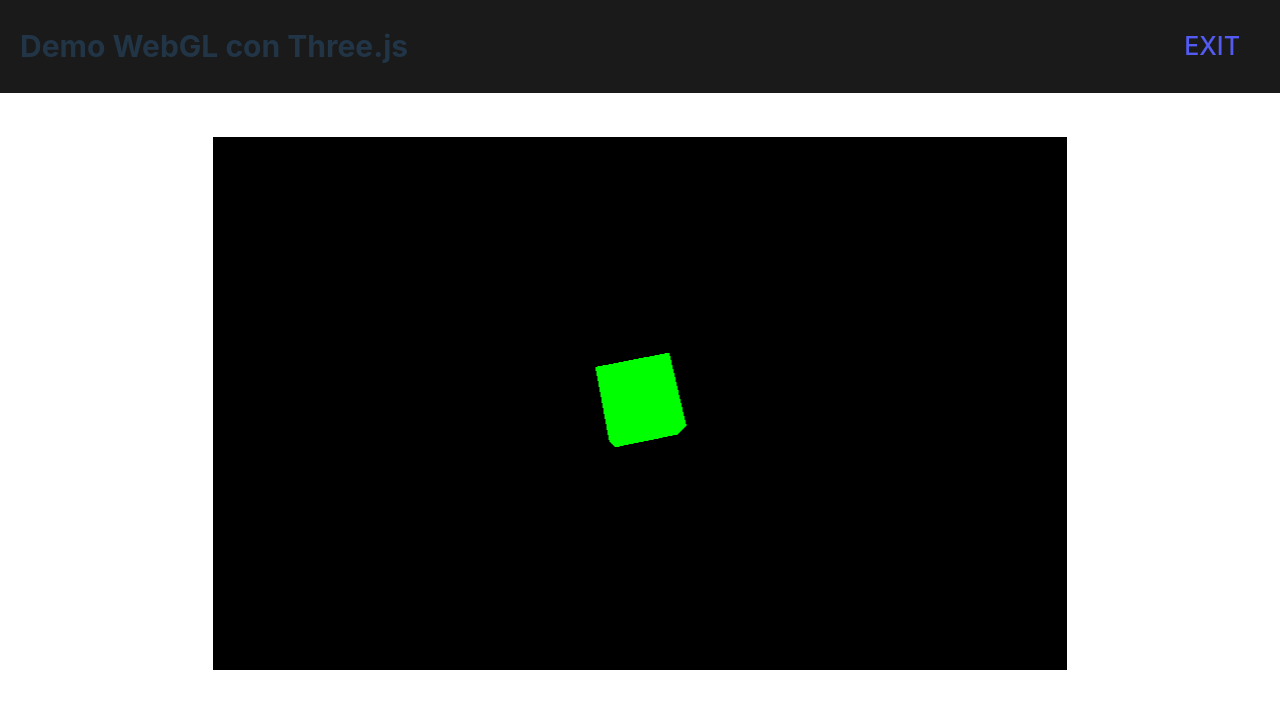
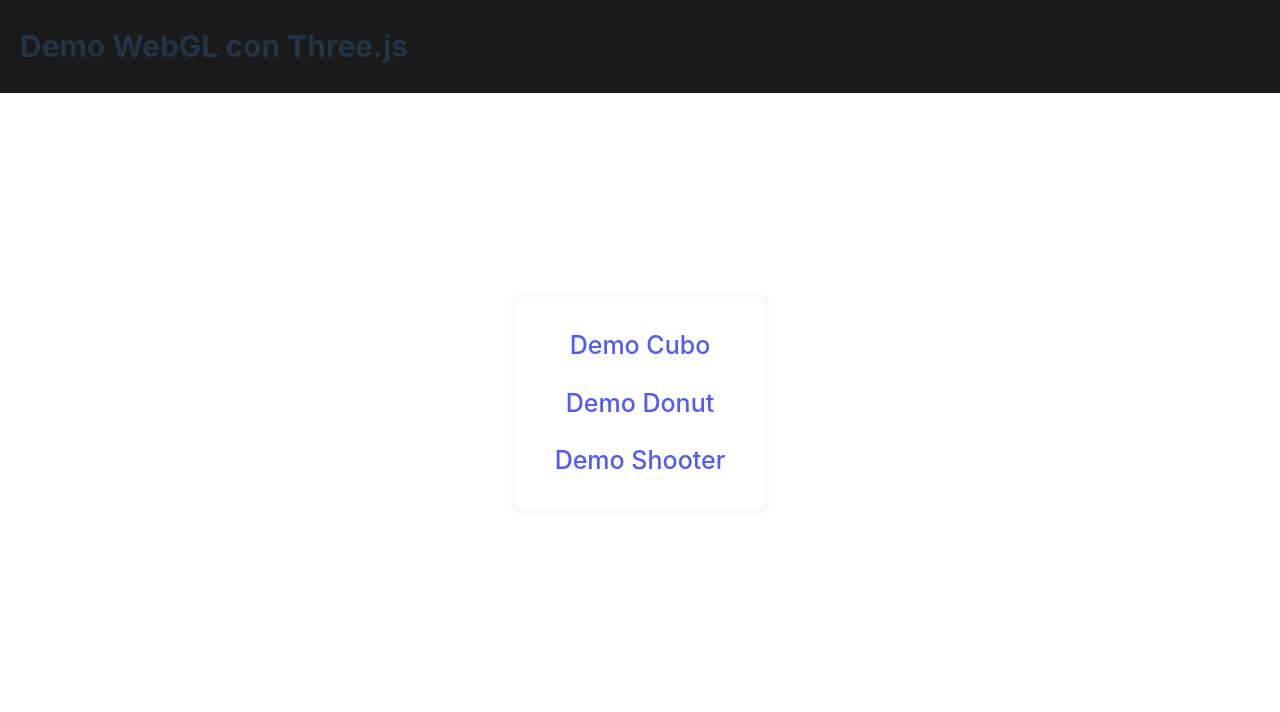
Before and after one commit to MarioRP-01/demo-webgl, a website built with Vite: page index.html in a window 1280 px wide. Shown: the top 712 px of the page. Built offline with nearby package versions, Linux system fonts and the light colour scheme.

Commit message:
Create menu to switch between demos

```diff
--- a/index.html
+++ b/index.html
@@ -6,7 +6,32 @@
     <title>demo-webgl</title>
   </head>
   <body>
-    <div id="app"></div>
+    <div id="app">
+      <header class="container">
+          <h1 class="title"> Demo WebGL con Three.js </h1>
+      </header>
+      <main>
+          <div id="display" class="display">
+              <div class="demo-options">
+                  <a type="button" class="button"
+                    href="src/demos/demo-cube/demo-cube.html">
+                    Demo Cubo
+                  </a>
+                  <a type="button" class="button"
+                    href="src/demos/demo-donut/demo-donut.html">
+                    Demo Donut
+                  </a>
+                  <a type="button" class="button"
+                    href="src/demos/demo-shooter/demo-shooter.html">
+                    Demo Shooter
+                  </a>
+              </div>
+          </div>
+      </main>
+      <footer>
+          <img src="public/assets/URJC-Logo.png" class="img-logo" alt="Logo URJC">
+      </footer>
+    </div>
     <script type="module" src="/src/main.ts"></script>
   </body>
 </html>
--- a/src/main.ts
+++ b/src/main.ts
@@ -1,47 +1 @@
 import './style.css'
-
-import * as THREE from 'three'
-import CubeScene from './CubeScene';
-
-import LoadService from './services/LoadService';
-
-const load_service = new LoadService()
-
-await load_service.load_html(
-  document.querySelector<HTMLDivElement>('#app')!,
-  'src/templates/index.html'
-)
-
-const canvas = document.querySelector('canvas#webgl')
-
-const cube_scene = new CubeScene()
-cube_scene.initialize()
-
-const camera = new THREE.PerspectiveCamera(
-  75,
-  window.innerWidth / window.innerHeight,
-  0.1,
-  1000
-)
-
-const renderer = new THREE.WebGLRenderer({
-  canvas: canvas!
-})
-
-renderer.setSize(window.innerWidth/1.5, window.innerHeight/1.5)
-
-document
-  .querySelector<HTMLDivElement>('#display')!
-  .appendChild(renderer.domElement)
-
-camera.position.z = 5
-
-function animate() {
-  requestAnimationFrame(animate)
-
-  cube_scene.update()
-
-  renderer.render(cube_scene, camera)
-}
-
-animate()
--- a/src/services/LoadService.ts
+++ /dev/null
@@ -1,14 +0,0 @@
-export default class LoadService
-{
-    public async load_html(element: HTMLDivElement, url: string)
-    {
-        return fetch(url)
-        .then((response) => response.text())
-        .then((html) => {
-            element.innerHTML = html;
-        })
-        .catch((error) => {
-            console.warn(error);
-        });
-    }
-}
--- a/src/templates/index.html
+++ /dev/null
@@ -1,14 +0,0 @@
-<canvas id="webgl"></canvas>
-
-<header class="container">
-    <h1 class="title"> Demo WebGL con Three.js </h1>
-    <nav>
-        <a href="#" class="option button"> EXIT </a>
-    </nav>
-</header>
-<main>
-    <div id="display" class="display"></div>
-</main>
-<footer>
-    <img src="public/assets/URJC-Logo.png" class="img-logo" alt="Logo URJC">
-</footer>
```
Also changed, not shown: src/demos/demo-cube/demo-cube.html (added, +30 -0 lines), src/demos/demo-cube/demo-cube.ts (added, +38 -0 lines), src/demos/demo-donut/demo-donut.html (added, +30 -0 lines), src/demos/demo-shooter/demo-shooter.html (added, +30 -0 lines), src/demos/demo-cube/CubeScene.ts (renamed from src/CubeScene.ts), src/demos/demo-donut/demo-donut.ts (added), src/demos/demo-shooter/demo-shooter.ts (added), src/templates/scenes.html (added).
